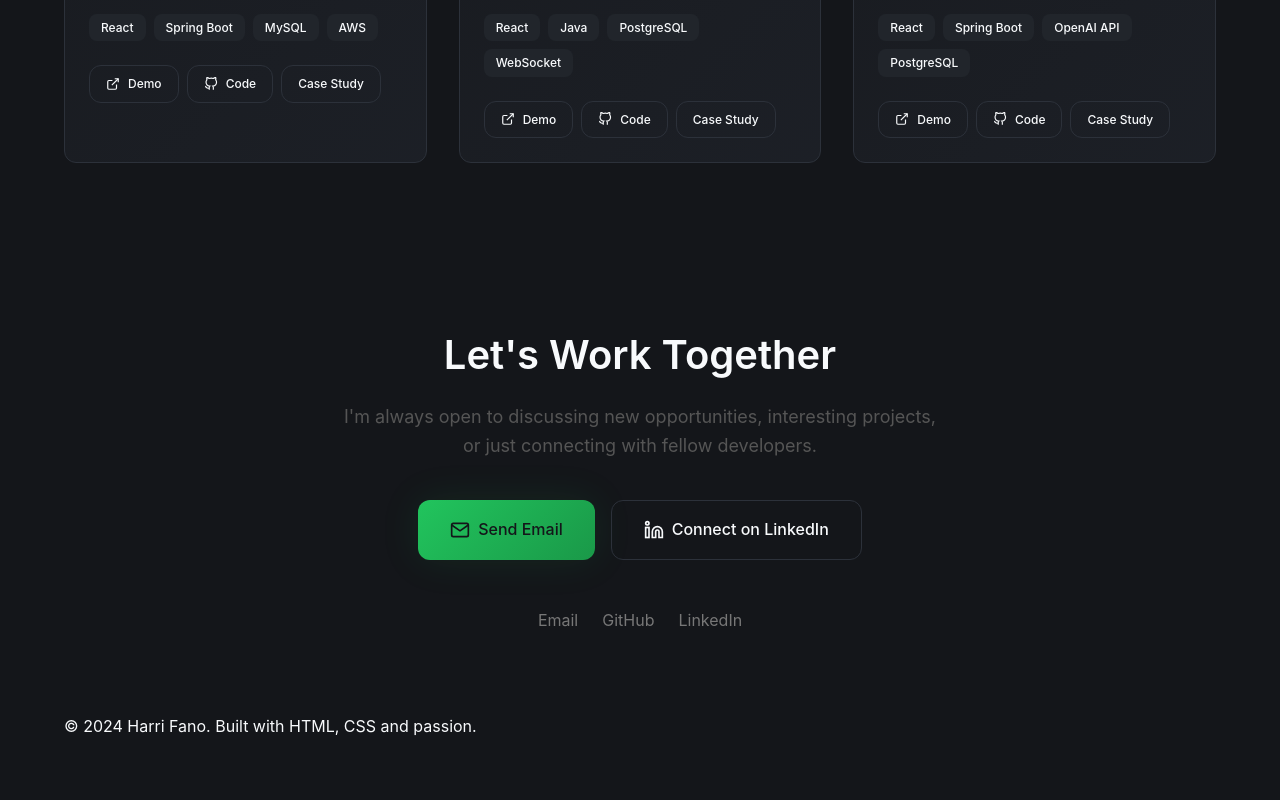
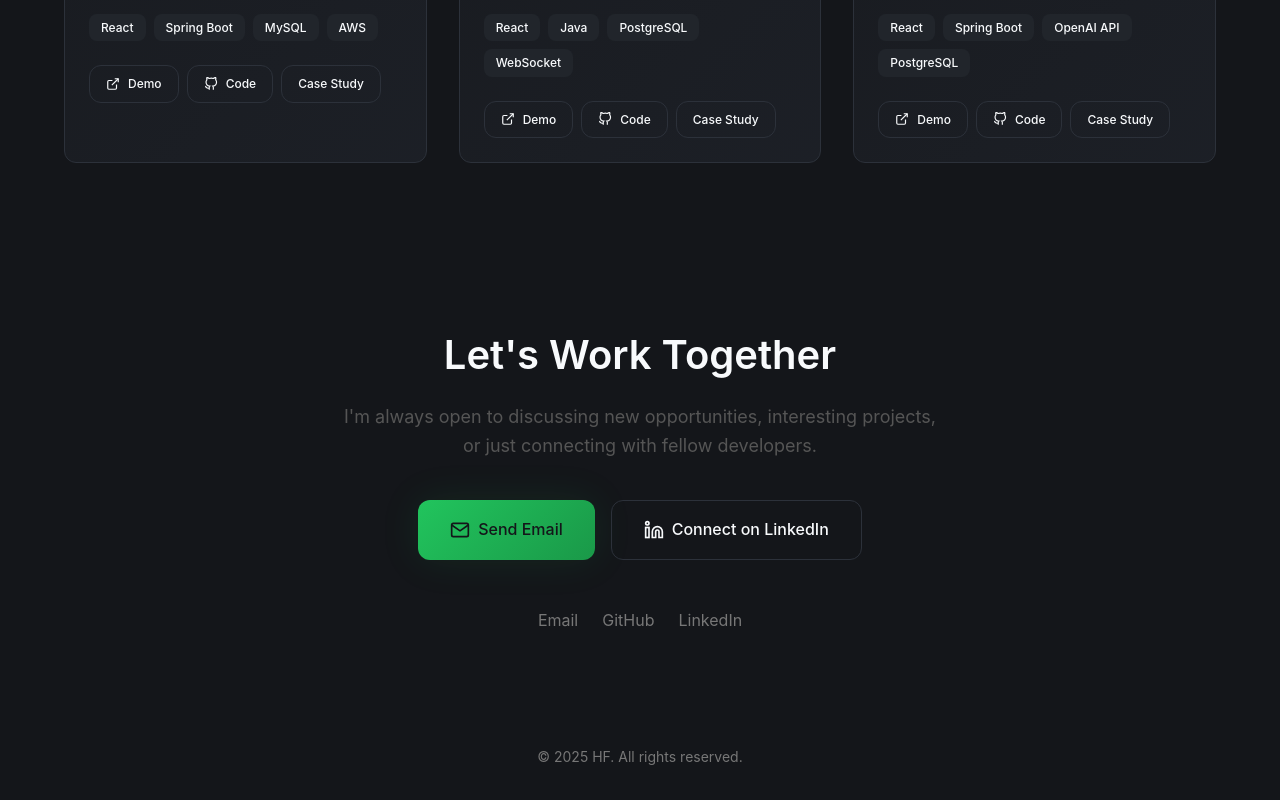
Before and after one commit to harrihow/React-Portfolio, a React (Vite) app: page / in a window 1280 px wide. Shown: the part 1040-1840 px from the top of the page. Before the commit the page ends 1779 px from the top, so only its background shows below. Built offline with nearby package versions, Linux system fonts and the light colour scheme.

Commit message:
Added footer component

```diff
--- a/src/components/Footer/Footer.jsx
+++ b/src/components/Footer/Footer.jsx
@@ -1,13 +1,12 @@
-
-import React from 'react'
-import styles from '../ContactSection/ContactSection.module.css'
+import React from 'react';
+import styles from './Footer.module.css';
 
 export default function Footer() {
   return (
     <footer className={styles.footer}>
       <div className="container">
-        <p>© 2024 Harri Fano. Built with HTML, CSS and passion.</p>
+        <p className={styles.text}>&copy; {new Date().getFullYear()} HF. All rights reserved.</p>
       </div>
     </footer>
-  )
+  );
 }
--- /dev/null
+++ b/src/components/Footer/Footer.module.css
@@ -0,0 +1,10 @@
+.footer {
+  background-color: hsl(220, 13%, 9%);
+  padding: 2rem 1.5rem;
+  text-align: center;
+}
+.text {
+  font-size: 0.875rem;
+  color: #777;
+  margin: 0;
+}
```
